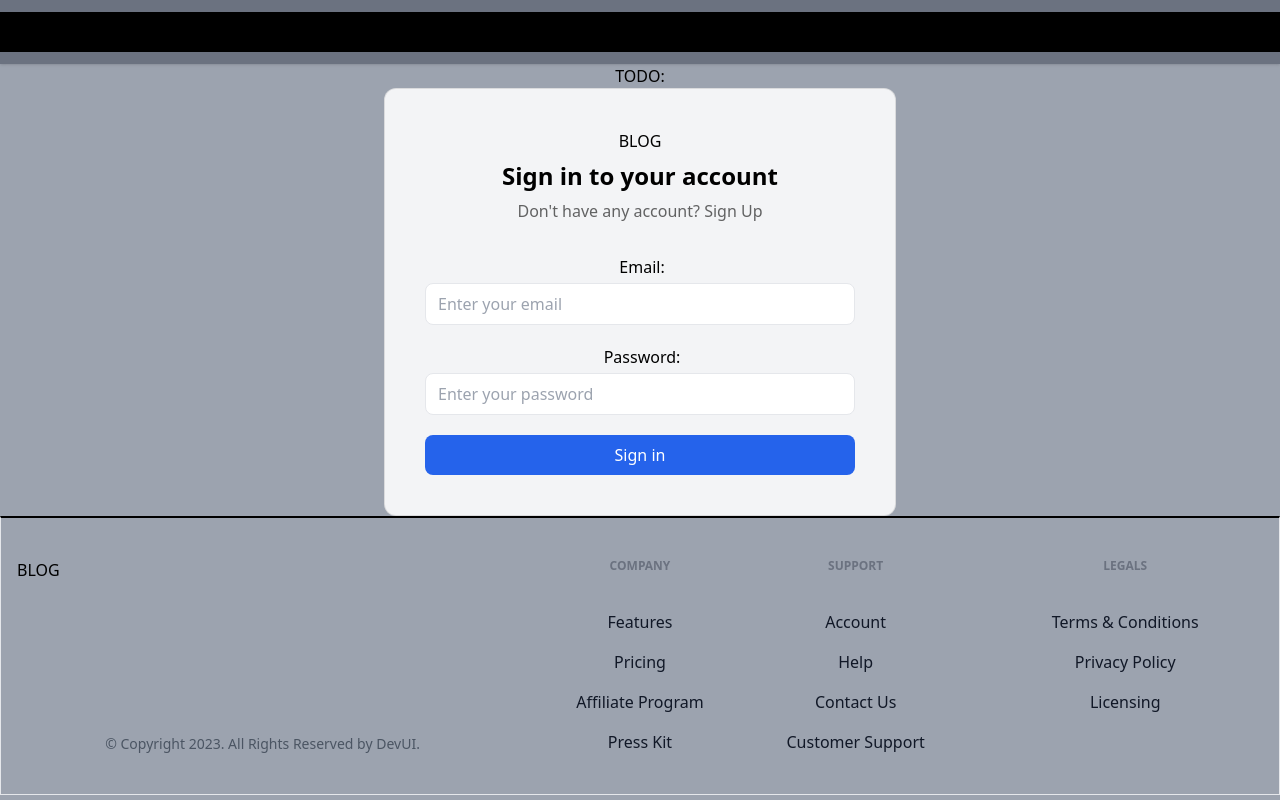
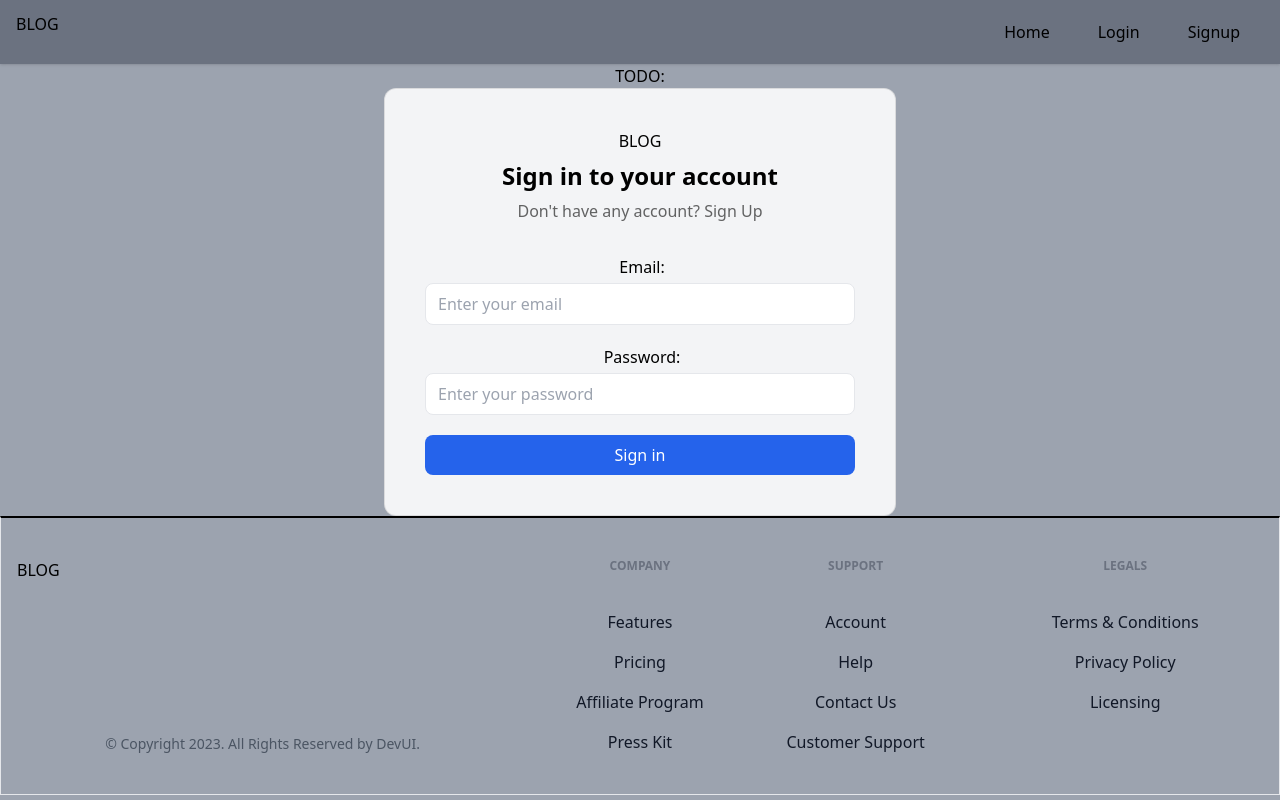
Before and after one commit to spiderkd/Appwriteblog, a React (Vite) app: page /login in a window 1280 px wide. Built offline with nearby package versions, Linux system fonts and the light colour scheme; no server answers.

Commit message:
minor changes

```diff
--- a/src/components/Container/Container.jsx
+++ b/src/components/Container/Container.jsx
@@ -1,7 +1,5 @@
 function Container({ children }) {
-  return (
-    <div className="w-full max-w-7xl mx-auto px-4 bg-black ">{children}</div>
-  );
+  return <div className="w-full max-w-7xl mx-auto px-4  ">{children}</div>;
 }
 
 export default Container;
--- a/src/components/PostCard.jsx
+++ b/src/components/PostCard.jsx
@@ -1,4 +1,3 @@
-import service from "../appwrite/config";
 import Service from "../appwrite/config";
 import { Link } from "react-router-dom";
 
@@ -7,7 +6,6 @@ function PostCard({ $id, title, featuredimage }) {
     <Link to={`/post/${$id}`}>
       <div className="w-full bg-gray-100 rounded-xl p-4">
         <div className="w-full justify-center mb-4">
-          {console.log(service.getFilePreview(featuredimage))}
           <img
             src={Service.getFilePreview(featuredimage)}
             alt={title}
--- a/src/pages/Post.jsx
+++ b/src/pages/Post.jsx
@@ -1,7 +1,7 @@
 import { useEffect, useState } from "react";
 import { Link, useNavigate, useParams } from "react-router-dom";
 import appwriteService from "../appwrite/config";
-import { Button, Container } from "../components";
+import { Button,Container } from "../components";
 
 import parse from "html-react-parser";
 import { useSelector } from "react-redux";
```
